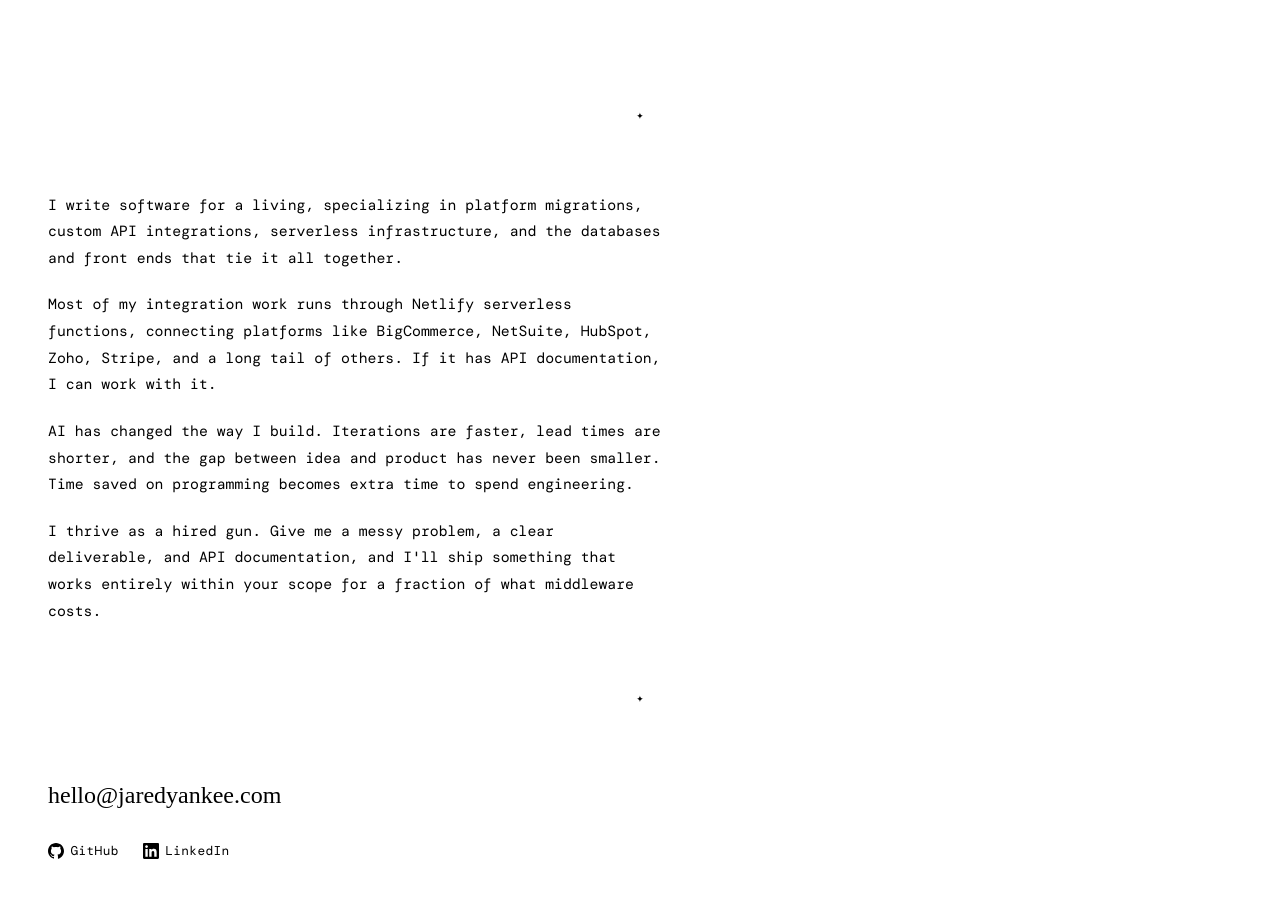
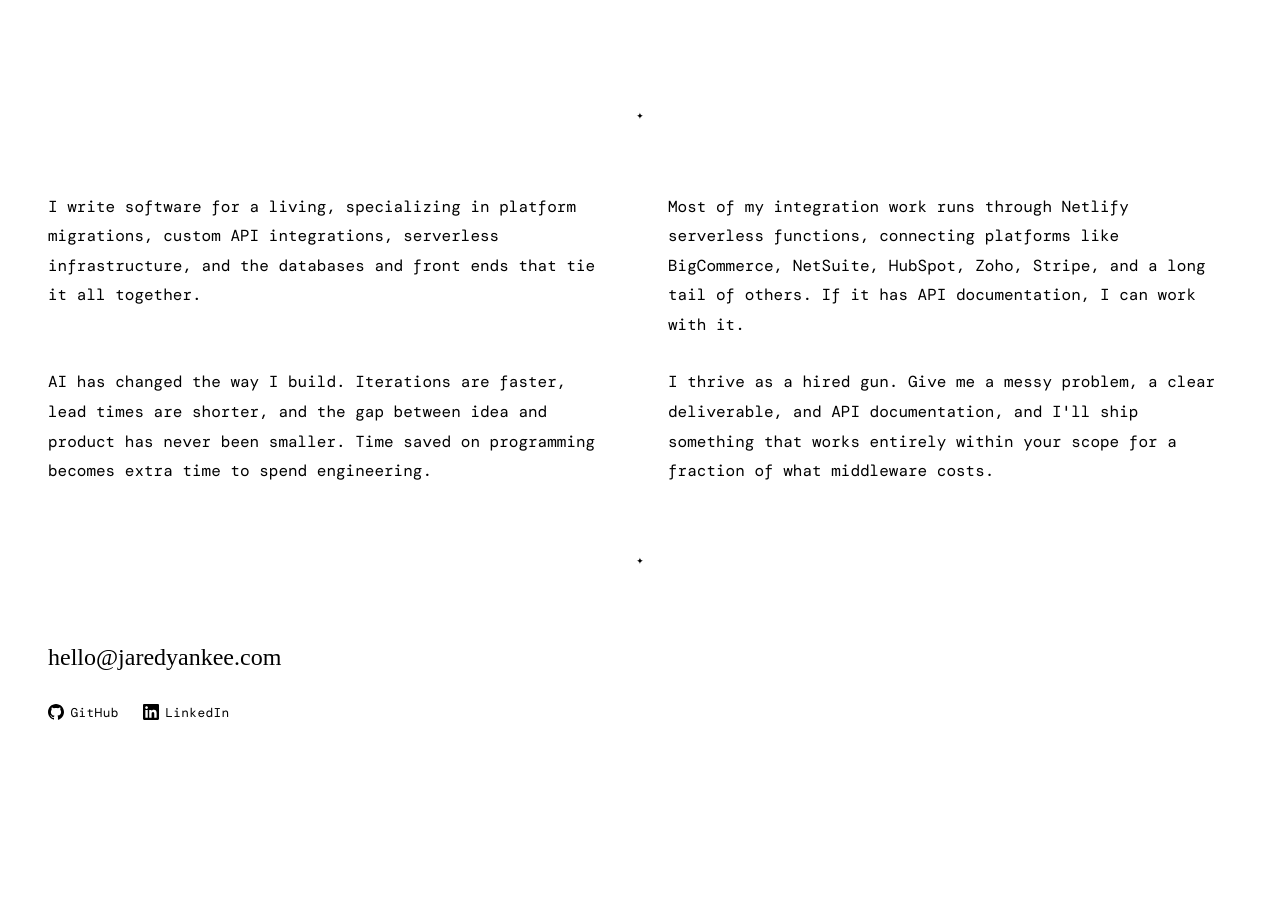
Before and after one commit to jaredyankee/jared-yankee, a React (Vite) app: page / in a window 1280 px wide. Shown: the part 1420-2318 px from the top of the page. After the commit the page ends 2239 px from the top, so only its background shows below. Built offline with nearby package versions, Linux system fonts and the light colour scheme; the HTML template or start-up script is replaced by a standard one.

Commit message:
increased font size and section width of about

```diff
--- a/src/components/About.css
+++ b/src/components/About.css
@@ -1,14 +1,20 @@
 .about {
   padding: 4rem 0;
-  display: flex;
-  flex-direction: column;
-  gap: 1.25rem;
-  animation: fadeUp 0.6s ease 0.35s both;
+  display: grid;
+  grid-template-columns: repeat(2, 1fr);
+  column-gap: 3.5rem;
+  row-gap: 1.75rem;
+  animation: fadeUp 0.7s ease-out 0.35s both;
 }
 
 .about p {
-  font-size: 0.925rem;
+  font-size: 1rem;
   color: var(--color-text-muted);
-  line-height: 1.8;
-  max-width: 620px;
+  line-height: 1.85;
 }
+
+@media (max-width: 640px) {
+  .about {
+    grid-template-columns: 1fr;
+  }
+}
```
